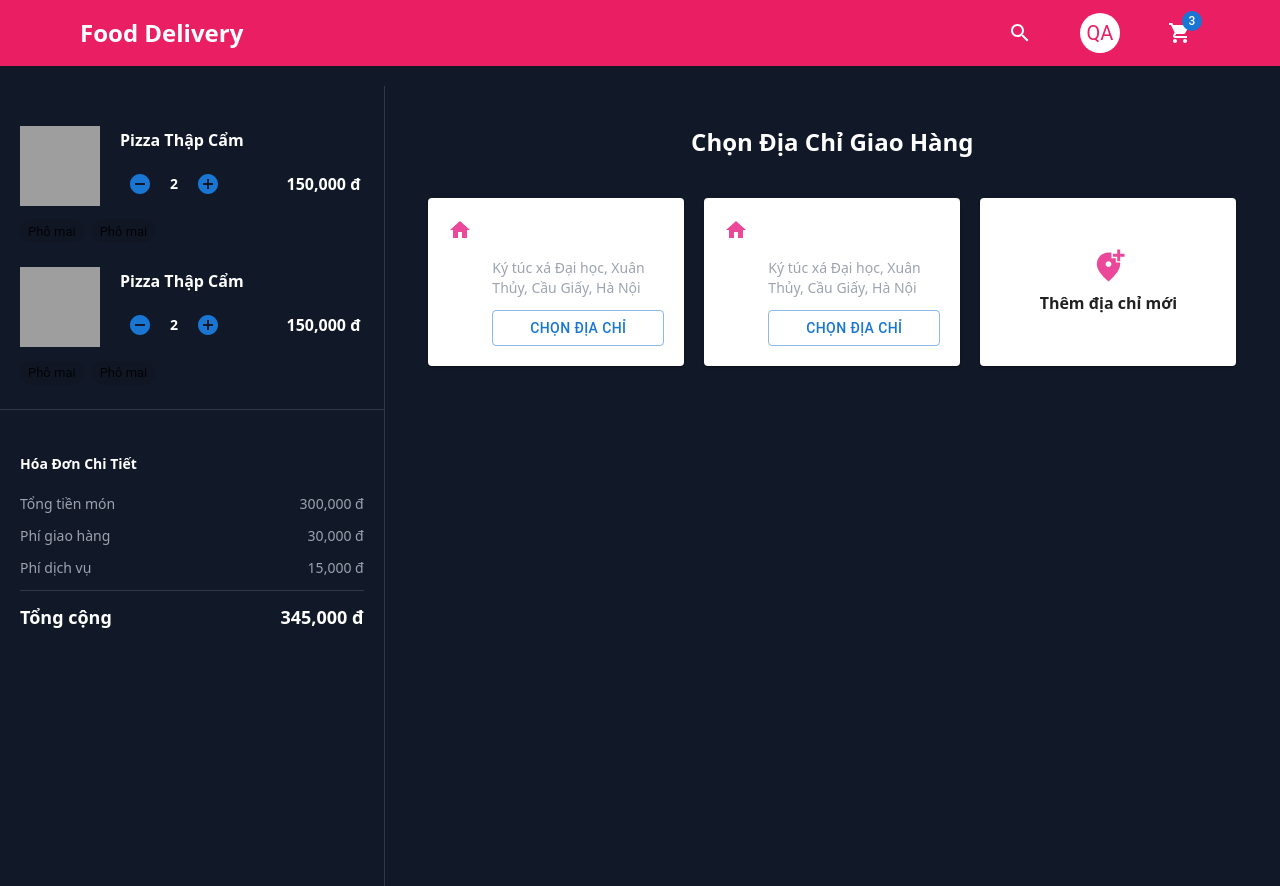
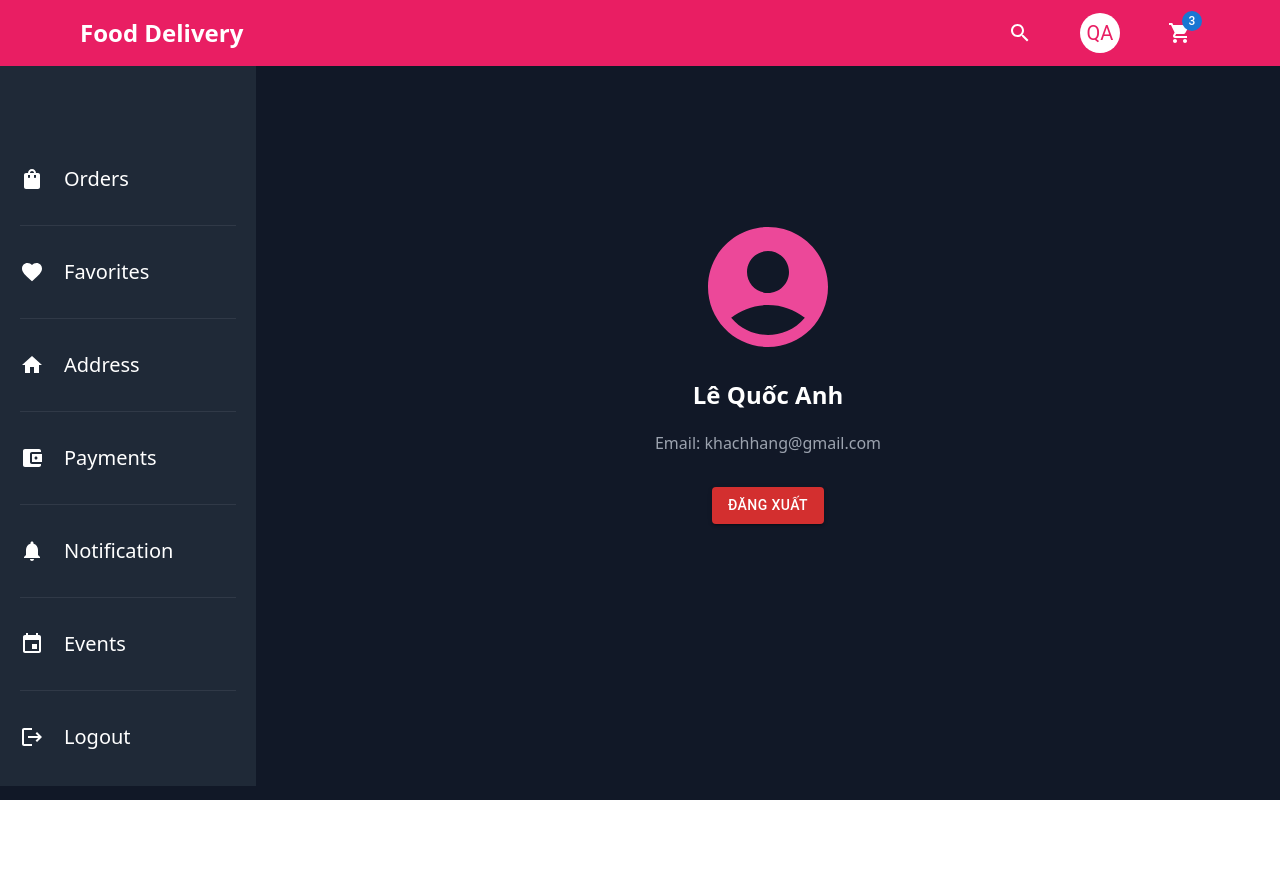
Before and after one commit to lequocanh1401/online-food-ordering, a React (Vite) app in the folder frontend/food-ordering-frontend/: page /my-profile in a window 1280 px wide. After the commit the page ends 800 px from the top, so only its background shows below. Built offline with nearby package versions, Linux system fonts and the light colour scheme; grey boxes are pictures that could not be loaded.

Commit message:
build profile page

```diff
--- a/frontend/food-ordering-frontend/src/App.jsx
+++ b/frontend/food-ordering-frontend/src/App.jsx
@@ -1,16 +1,23 @@
+import { BrowserRouter, Routes, Route } from 'react-router-dom';
 import { Navbar } from './components/Navbar/Navbar';
-// import { Home } from './components/Home/Home';
-// import { RestaurantDetails } from './components/Restaurant/RestaurantDetails';
+import { Home } from './components/Home/Home';
+import { RestaurantDetails } from './components/Restaurant/RestaurantDetails';
 import { Cart } from './components/Cart/Cart';
+import { Profile } from './components/Profile/Profile';
 
 function App() {
   return (
-    <div className='bg-gray-900 min-h-screen text-white'>
-      <Navbar />
-
-      {/* Hiển thị trang Giỏ hàng lên để ngắm */}
-      <Cart />
-    </div>
+    <BrowserRouter>
+      <div className='bg-gray-900 min-h-screen text-white'>
+        <Navbar />
+        <Routes>
+          <Route path='/' element={<Home />} />
+          <Route path='/restaurant/:city/:title/:id' element={<RestaurantDetails />} />
+          <Route path='/cart' element={<Cart />} />
+          <Route path='/my-profile/*' element={<Profile />} />
+        </Routes>
+      </div>
+    </BrowserRouter>
   )
 }
 
--- /dev/null
+++ b/frontend/food-ordering-frontend/src/components/Profile/Events.jsx
@@ -0,0 +1,29 @@
+import React from 'react';
+import { Card, CardContent, CardMedia, Typography } from '@mui/material';
+
+export const Events = () => {
+    return (
+        <div className='text-white w-full px-5 lg:px-20 flex flex-col items-center'>
+            <h1 className='text-xl text-center py-7 font-semibold'>Sự Kiện & Khuyến Mãi</h1>
+            <div className='flex flex-wrap gap-5 justify-center w-full'>
+                {[1, 1].map((item, index) => (
+                    <Card key={index} className='w-[20rem] bg-gray-800 text-white'>
+                        <CardMedia
+                            sx={{ height: 140 }}
+                            image="https://images.pexels.com/photos/1640777/pexels-photo-1640777.jpeg?auto=compress&cs=tinysrgb&w=600"
+                            title="Khuyến mãi"
+                        />
+                        <CardContent>
+                            <Typography variant="h5" component="div">Giảm giá 50%</Typography>
+                            <Typography variant="body2" color="gray">
+                                Áp dụng cho toàn bộ menu pizza vào ngày thứ 4 hàng tuần.
+                            </Typography>
+                            <p className='text-sm text-pink-500 mt-2'>Bắt đầu: 24/05/2026</p>
+                            <p className='text-sm text-pink-500'>Kết thúc: 31/05/2026</p>
+                        </CardContent>
+                    </Card>
+                ))}
+            </div>
+        </div>
+    );
+};
--- /dev/null
+++ b/frontend/food-ordering-frontend/src/components/Profile/Favorites.jsx
@@ -0,0 +1,13 @@
+import React from 'react';
+import { RestaurantCard } from '../Restaurant/RestaurantCard';
+
+export const Favorites = () => {
+    return (
+        <div className='text-white w-full px-5 lg:px-20'>
+            <h1 className='text-xl text-center py-7 font-semibold'>Nhà Hàng Yêu Thích</h1>
+            <div className='flex flex-wrap gap-5 justify-center'>
+                {[1, 1, 1].map((item, index) => <RestaurantCard key={index} />)}
+            </div>
+        </div>
+    );
+};
--- /dev/null
+++ b/frontend/food-ordering-frontend/src/components/Profile/OrderCard.jsx
@@ -0,0 +1,21 @@
+import React from 'react';
+import { Button, Card } from '@mui/material';
+
+export const OrderCard = () => {
+    return (
+        <Card className='flex justify-between items-center p-5 bg-gray-800 text-white w-full lg:w-[60vw]'>
+            <div className='flex items-center space-x-5'>
+                <img className='h-16 w-16 object-cover' src="https://images.pexels.com/photos/1146760/pexels-photo-1146760.jpeg?auto=compress&cs=tinysrgb&w=600" alt="Food" />
+                <div>
+                    <p className='font-semibold text-lg'>Pizza Thập Cẩm</p>
+                    <p className='text-gray-400 text-sm'>150,000 đ</p>
+                </div>
+            </div>
+            <div>
+                <Button disabled className='bg-green-600 text-white px-3 py-1 rounded'>
+                    Đã giao
+                </Button>
+            </div>
+        </Card>
+    );
+};
--- /dev/null
+++ b/frontend/food-ordering-frontend/src/components/Profile/Orders.jsx
@@ -0,0 +1,13 @@
+import React from 'react';
+import { OrderCard } from './OrderCard';
+
+export const Orders = () => {
+    return (
+        <div className='flex items-center flex-col text-white w-full'>
+            <h1 className='text-xl text-center py-7 font-semibold'>Lịch Sử Đơn Hàng</h1>
+            <div className='space-y-4 w-full flex flex-col items-center px-5'>
+                {[1, 1, 1].map((item, index) => <OrderCard key={index} />)}
+            </div>
+        </div>
+    );
+};
--- /dev/null
+++ b/frontend/food-ordering-frontend/src/components/Profile/Profile.jsx
@@ -0,0 +1,27 @@
+import React from 'react';
+import { ProfileNavigation } from './ProfileNavigation';
+import { Routes, Route } from 'react-router-dom';
+import { UserProfile } from './UserProfile';
+import { Orders } from './Orders';
+import { Favorites } from './Favorites';
+import { Events } from './Events';
+import { AddressCard } from '../Cart/AddressCard';
+
+export const Profile = () => {
+    return (
+        <div className='lg:flex justify-between'>
+            <div className='sticky top-0 lg:w-[20vw]'>
+                <ProfileNavigation />
+            </div>
+            <div className='lg:w-[80vw] min-h-[80vh] bg-gray-900 pb-10'>
+                <Routes>
+                    <Route path='/' element={<UserProfile />} />
+                    <Route path='/orders' element={<Orders />} />
+                    <Route path='/favorites' element={<Favorites />} />
+                    <Route path='/address' element={<div className='flex flex-wrap gap-5 justify-center pt-10'><AddressCard showButton={false} /></div>} />
+                    <Route path='/events' element={<Events />} />
+                </Routes>
+            </div>
+        </div>
+    );
+};
--- /dev/null
+++ b/frontend/food-ordering-frontend/src/components/Profile/ProfileNavigation.jsx
@@ -0,0 +1,46 @@
+import React from 'react';
+import ShoppingBagIcon from '@mui/icons-material/ShoppingBag';
+import FavoriteIcon from '@mui/icons-material/Favorite';
+import HomeIcon from '@mui/icons-material/Home';
+import AccountBalanceWalletIcon from '@mui/icons-material/AccountBalanceWallet';
+import NotificationsIcon from '@mui/icons-material/Notifications';
+import EventIcon from '@mui/icons-material/Event';
+import LogoutIcon from '@mui/icons-material/Logout';
+import { Divider } from '@mui/material';
+import { useNavigate } from 'react-router-dom';
+
+const menu = [
+    { title: "Orders", icon: <ShoppingBagIcon /> },
+    { title: "Favorites", icon: <FavoriteIcon /> },
+    { title: "Address", icon: <HomeIcon /> },
+    { title: "Payments", icon: <AccountBalanceWalletIcon /> },
+    { title: "Notification", icon: <NotificationsIcon /> },
+    { title: "Events", icon: <EventIcon /> },
+    { title: "Logout", icon: <LogoutIcon /> }
+];
+
+export const ProfileNavigation = () => {
+    const navigate = useNavigate();
+
+    const handleNavigate = (item) => {
+        if (item.title === "Logout") {
+            navigate("/");
+        } else {
+            navigate(`/my-profile/${item.title.toLowerCase()}`);
+        }
+    };
+
+    return (
+        <div className='w-full lg:w-[20vw] flex flex-col justify-center text-xl gap-8 h-[90vh] pt-16 bg-gray-800 text-white px-5'>
+            {menu.map((item, index) => (
+                <React.Fragment key={index}>
+                    <div onClick={() => handleNavigate(item)} className='flex items-center space-x-5 cursor-pointer hover:text-pink-500 transition-all'>
+                        {item.icon}
+                        <span>{item.title}</span>
+                    </div>
+                    {index !== menu.length - 1 && <Divider className='bg-gray-700' />}
+                </React.Fragment>
+            ))}
+        </div>
+    );
+};
--- /dev/null
+++ b/frontend/food-ordering-frontend/src/components/Profile/UserProfile.jsx
@@ -0,0 +1,18 @@
+import React from 'react';
+import { Button } from '@mui/material';
+import AccountCircleIcon from '@mui/icons-material/AccountCircle';
+
+export const UserProfile = () => {
+    return (
+        <div className='min-h-[80vh] flex flex-col justify-center items-center text-center text-white'>
+            <div className='flex flex-col items-center justify-center'>
+                <AccountCircleIcon sx={{ fontSize: "9rem" }} className='text-pink-500' />
+                <h1 className='py-5 text-2xl font-semibold'>Lê Quốc Anh</h1>
+                <p className='text-gray-400'>Email: khachhang@gmail.com</p>
+                <Button variant='contained' color='error' sx={{ margin: "2rem 0rem" }}>
+                    Đăng xuất
+                </Button>
+            </div>
+        </div>
+    );
+};
```
